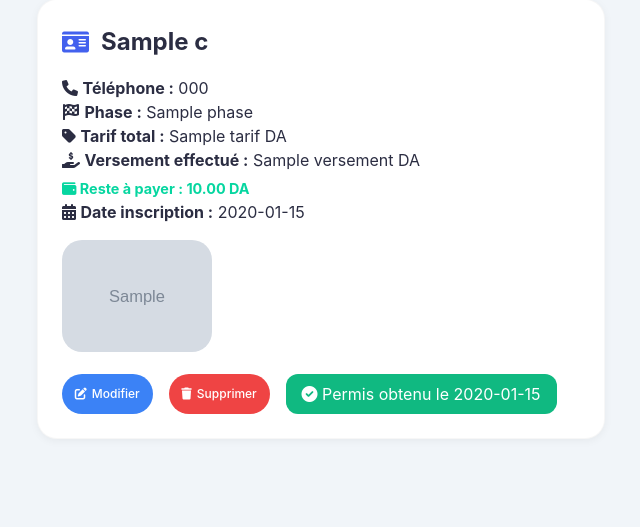
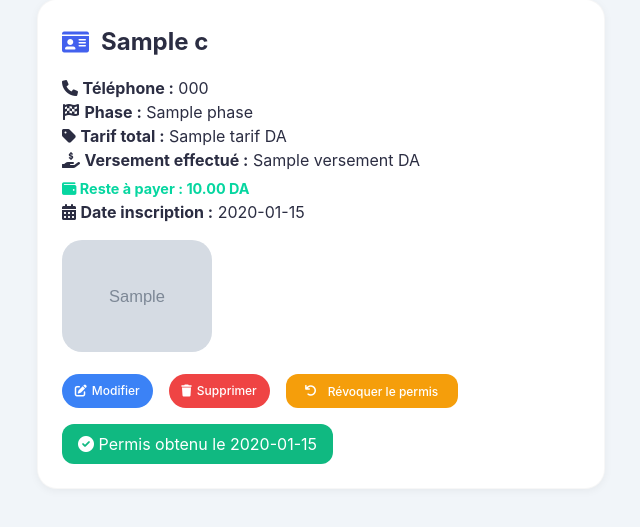
Before and after one commit to khaledguidjii-crypto/utoecole-app-v2, a Flask app: template templates/candidat_detail.html in a window 1280 px wide. Shown: the part 104-631 px from the top of the page, without its empty margins (319-959 px from the left). Run offline with Flask 3, Linux system fonts and the light colour scheme; the template is opened without the code that fills it: most values are stand-ins (such as "Sample title", 1, 10 or a date in 2020); grey boxes marked "Sample" are stand-in pictures; parts of the project's set-up code (start-up, migrations or seed data) failed here and were passed over.

Commit message:
Add files via upload

```diff
--- a/app.py
+++ b/app.py
@@ -81,14 +81,12 @@ def get_candidats_by_statut(statut):
 def get_stats_jour():
     aujourdhui = date.today().isoformat()
     demain = (date.today().replace(day=date.today().day+1)).isoformat()
-
     nouveaux = supabase.table("candidats").select("id", count="exact").gte("created_at", aujourdhui).lt("created_at", demain).execute().count
     versements = supabase.table("transactions").select("montant").eq("type", "versement").gte("date_transaction", aujourdhui).lt("date_transaction", demain).execute().data
     total_versements = sum([abs(t["montant"]) for t in versements])
     retraits = supabase.table("transactions").select("montant").eq("type", "depense").gte("date_transaction", aujourdhui).lt("date_transaction", demain).execute().data
     total_retraits = sum([abs(t["montant"]) for t in retraits])
     transactions = supabase.table("transactions").select("*").gte("date_transaction", aujourdhui).lt("date_transaction", demain).order("date_transaction", desc=True).execute().data
-
     return {
         "date": aujourdhui,
         "nouveaux": nouveaux,
@@ -223,6 +221,42 @@ def candidat_detail(candidat_id):
         return redirect(url_for("liste"))
     return render_template("candidat_detail.html", c=candidat, admin=is_admin())
 
+@app.route("/changer_phase/<candidat_id>", methods=["POST"])
+def changer_phase(candidat_id):
+    if not get_current_user():
+        flash("Veuillez vous connecter")
+        return redirect(url_for("login"))
+
+    candidat = get_candidat_by_id(candidat_id)
+    if not candidat:
+        flash("Candidat introuvable")
+        return redirect(url_for("liste"))
+
+    phase_actuelle = candidat["phase"]
+    phases = ["code", "creneau", "circuit"]
+    if phase_actuelle in phases:
+        index = phases.index(phase_actuelle)
+        if index < len(phases) - 1:
+            nouvelle_phase = phases[index + 1]
+            supabase.table("candidats").update({
+                "phase": nouvelle_phase,
+                "updated_by": get_current_user()["email"]
+            }).eq("id", candidat_id).execute()
+
+            log_action("changement_phase", f"Candidat {candidat['nom']} passe de {phase_actuelle} à {nouvelle_phase}", candidat_id)
+            add_notification(
+                message=f"📌 {candidat['nom']} a validé la phase {phase_actuelle} et passe à {nouvelle_phase}",
+                type_notif="candidat",
+                lien=f"/candidat/{candidat_id}"
+            )
+            flash(f"{candidat['nom']} passe à la phase {nouvelle_phase}.")
+        else:
+            # Si déjà à circuit, on peut proposer le permis
+            flash(f"{candidat['nom']} est déjà en phase circuit. Cliquez sur 'Obtenir le permis' pour finaliser.")
+    else:
+        flash("Phase inconnue")
+    return redirect(url_for("candidat_detail", candidat_id=candidat_id))
+
 @app.route("/obtenir_permis/<candidat_id>", methods=["POST"])
 def obtenir_permis(candidat_id):
     if not get_current_user():
@@ -244,6 +278,33 @@ def obtenir_permis(candidat_id):
         lien=f"/candidat/{candidat_id}"
     )
     flash(f"Félicitations ! {candidat['nom']} a obtenu son permis.")
+    return redirect(url_for("candidat_detail", candidat_id=candidat_id))
+
+@app.route("/revoquer_permis/<candidat_id>", methods=["POST"])
+def revoquer_permis(candidat_id):
+    if not get_current_user():
+        flash("Veuillez vous connecter")
+        return redirect(url_for("login"))
+
+    candidat = get_candidat_by_id(candidat_id)
+    if not candidat:
+        flash("Candidat introuvable")
+        return redirect(url_for("admis"))
+
+    supabase.table("candidats").update({
+        "statut": "actif",
+        "date_obtention": None,
+        "valide_par": None,
+        "updated_by": get_current_user()["email"]
+    }).eq("id", candidat_id).execute()
+
+    log_action("revoquer_permis", f"Permis révoqué pour {candidat['nom']} (par {get_current_user()['email'].split('@')[0]})", candidat_id)
+    add_notification(
+        message=f"⚠️ Le permis de {candidat['nom']} a été révoqué par {get_current_user()['email'].split('@')[0]}",
+        type_notif="candidat",
+        lien=f"/candidat/{candidat_id}"
+    )
+    flash(f"Le permis de {candidat['nom']} a été révoqué. Il est de nouveau dans la liste des actifs.")
     return redirect(url_for("candidat_detail", candidat_id=candidat_id))
 
 @app.route("/edit/<candidat_id>", methods=["GET", "POST"])
--- a/templates/admis.html
+++ b/templates/admis.html
@@ -8,6 +8,10 @@
         <div class="candidat-info">
             <h3>{{ c.nom }} ✅</h3>
             <p><i class="fas fa-phone"></i> {{ c.telephone }}</p>
+            <p><i class="fas fa-flag-checkered"></i> Phase : {{ c.phase|capitalize }}</p>
+            <p><i class="fas fa-tag"></i> Tarif : {{ c.tarif }} DA</p>
+            <p><i class="fas fa-hand-holding-usd"></i> Versement : {{ c.versement }} DA</p>
+            <p class="reste"><i class="fas fa-wallet"></i> Reste à payer : {{ "%.2f"|format(c.tarif - c.versement) }} DA</p>
             <p><i class="fas fa-calendar-check"></i> Obtenu le : {{ c.date_obtention[:10] if c.date_obtention else 'Non renseigné' }}</p>
             <p><i class="fas fa-user-check"></i> Validé par : {{ c.valide_par.split('@')[0] if c.valide_par else 'inconnu' }}</p>
             <a href="/candidat/{{ c.id }}" class="btn-detail"><i class="fas fa-eye"></i> Détails</a>
--- a/templates/candidat_detail.html
+++ b/templates/candidat_detail.html
@@ -22,13 +22,30 @@
     <div style="display: flex; gap: 1rem; flex-wrap: wrap; margin-top: 1rem;">
         <a href="/edit/{{ c.id }}" class="btn-detail" style="background:#3b82f6; color:white;"><i class="fas fa-edit"></i> Modifier</a>
         <a href="/delete/{{ c.id }}" class="btn-detail" style="background:#ef4444; color:white;" onclick="return confirm('Supprimer définitivement ?')"><i class="fas fa-trash"></i> Supprimer</a>
+
         {% if c.statut == 'actif' %}
-            <form method="post" action="/obtenir_permis/{{ c.id }}" style="display:inline;">
-                <button type="submit" class="btn-detail" style="background:#10b981; color:white; border:none; padding:0.6rem 1.2rem; border-radius:12px; cursor:pointer;">
-                    <i class="fas fa-award"></i> Obtenir le permis
+            <!-- Bouton pour passer à la phase suivante (si pas encore à circuit) -->
+            {% if c.phase != 'circuit' %}
+                <form method="post" action="/changer_phase/{{ c.id }}" style="display:inline;">
+                    <button type="submit" class="btn-detail" style="background:#f59e0b; color:white; border:none; padding:0.6rem 1.2rem; border-radius:12px; cursor:pointer;">
+                        <i class="fas fa-arrow-right"></i> Passer à la phase suivante
+                    </button>
+                </form>
+            {% else %}
+                <!-- Si déjà à circuit, proposer d'obtenir le permis -->
+                <form method="post" action="/obtenir_permis/{{ c.id }}" style="display:inline;">
+                    <button type="submit" class="btn-detail" style="background:#10b981; color:white; border:none; padding:0.6rem 1.2rem; border-radius:12px; cursor:pointer;">
+                        <i class="fas fa-award"></i> Obtenir le permis
+                    </button>
+                </form>
+            {% endif %}
+        {% elif c.statut == 'admis' %}
+            <!-- Bouton pour révoquer le permis (visible à tous) -->
+            <form method="post" action="/revoquer_permis/{{ c.id }}" style="display:inline;">
+                <button type="submit" class="btn-detail" style="background:#f59e0b; color:white; border:none; padding:0.6rem 1.2rem; border-radius:12px; cursor:pointer;" onclick="return confirm('⚠️ Révoquer le permis de {{ c.nom }} ? Il reviendra dans la liste des actifs.')">
+                    <i class="fas fa-undo"></i> Révoquer le permis
                 </button>
             </form>
-        {% else %}
             <span style="background:#10b981; color:white; padding:0.5rem 1rem; border-radius:12px; display:inline-block;">
                 <i class="fas fa-check-circle"></i> Permis obtenu le {{ c.date_obtention[:10] }}
             </span>
```
